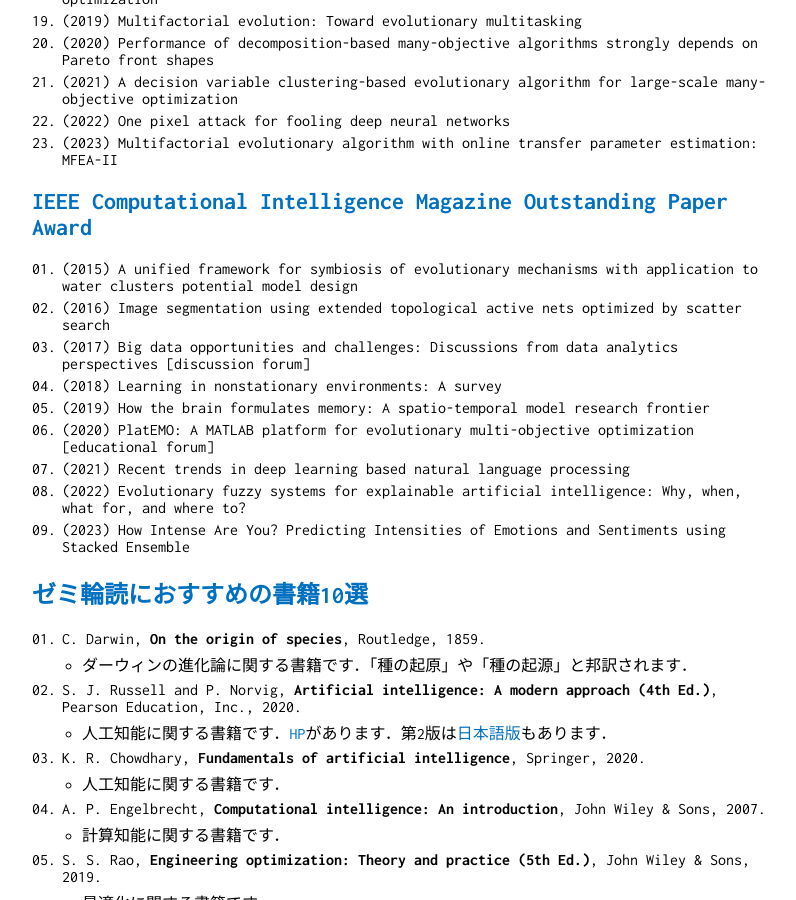
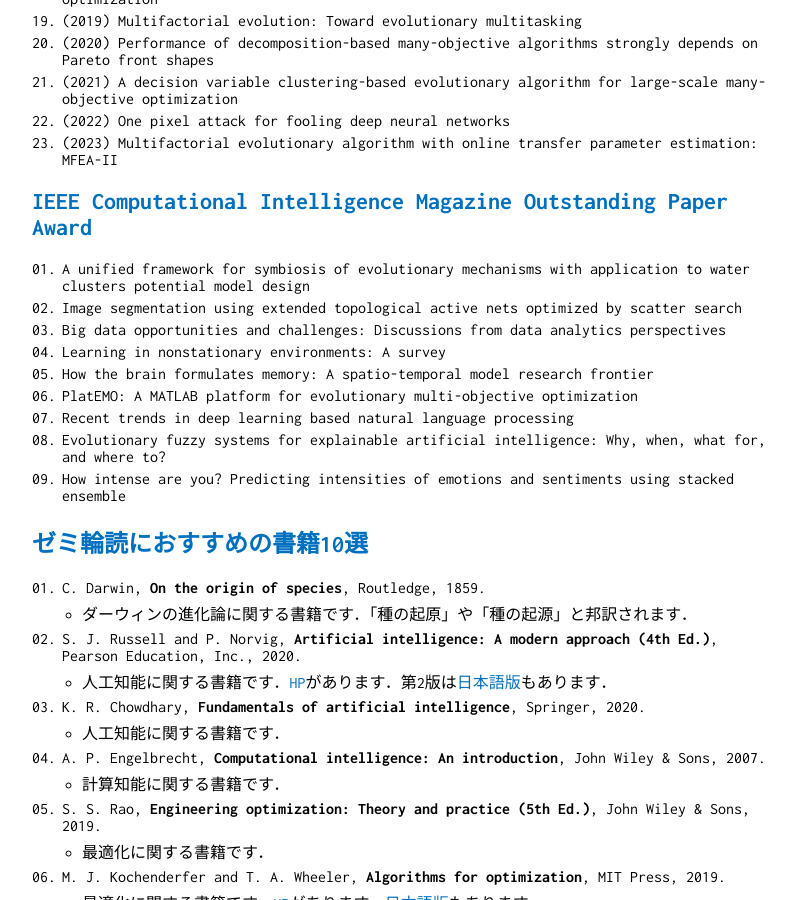
Before and after one commit to tomtkg/tomtkg.github.io, a Jekyll site: the page built from bib.md, in a window 1280 px wide and 900 px high, scrolled down 3471 px. Shown: the whole window, without its empty margins (228-1024 px from the left). Built offline with Jekyll 4.4.1, drawn with Linux system fonts in a browser that asks for light colours.

Commit message:
Update bib.md

```diff
--- a/bib.md
+++ b/bib.md
@@ -126,15 +126,15 @@
 1. (2023) Multifactorial evolutionary algorithm with online transfer parameter estimation: MFEA-II
 
 ## [IEEE Computational Intelligence Magazine Outstanding Paper Award](https://raw.githubusercontent.com/tomtkg/tomtkg.github.io/master/data/cim.bib)
-1. (2015) A unified framework for symbiosis of evolutionary mechanisms with application to water clusters potential model design
-1. (2016) Image segmentation using extended topological active nets optimized by scatter search
-1. (2017) Big data opportunities and challenges: Discussions from data analytics perspectives [discussion forum]
-1. (2018) Learning in nonstationary environments: A survey
-1. (2019) How the brain formulates memory: A spatio-temporal model research frontier
-1. (2020) PlatEMO: A MATLAB platform for evolutionary multi-objective optimization [educational forum]
-1. (2021) Recent trends in deep learning based natural language processing
-1. (2022) Evolutionary fuzzy systems for explainable artificial intelligence: Why, when, what for, and where to?
-1. (2023) How Intense Are You? Predicting Intensities of Emotions and Sentiments using Stacked Ensemble
+2015. A unified framework for symbiosis of evolutionary mechanisms with application to water clusters potential model design
+1. Image segmentation using extended topological active nets optimized by scatter search
+1. Big data opportunities and challenges: Discussions from data analytics perspectives
+1. Learning in nonstationary environments: A survey
+1. How the brain formulates memory: A spatio-temporal model research frontier
+1. PlatEMO: A MATLAB platform for evolutionary multi-objective optimization
+1. Recent trends in deep learning based natural language processing
+1. Evolutionary fuzzy systems for explainable artificial intelligence: Why, when, what for, and where to?
+1. How intense are you? Predicting intensities of emotions and sentiments using stacked ensemble
 
 ## [ゼミ輪読におすすめの書籍10選](https://raw.githubusercontent.com/tomtkg/tomtkg.github.io/master/data/book.bib)
 1. C. Darwin, **On the origin of species**, Routledge, 1859.
```
